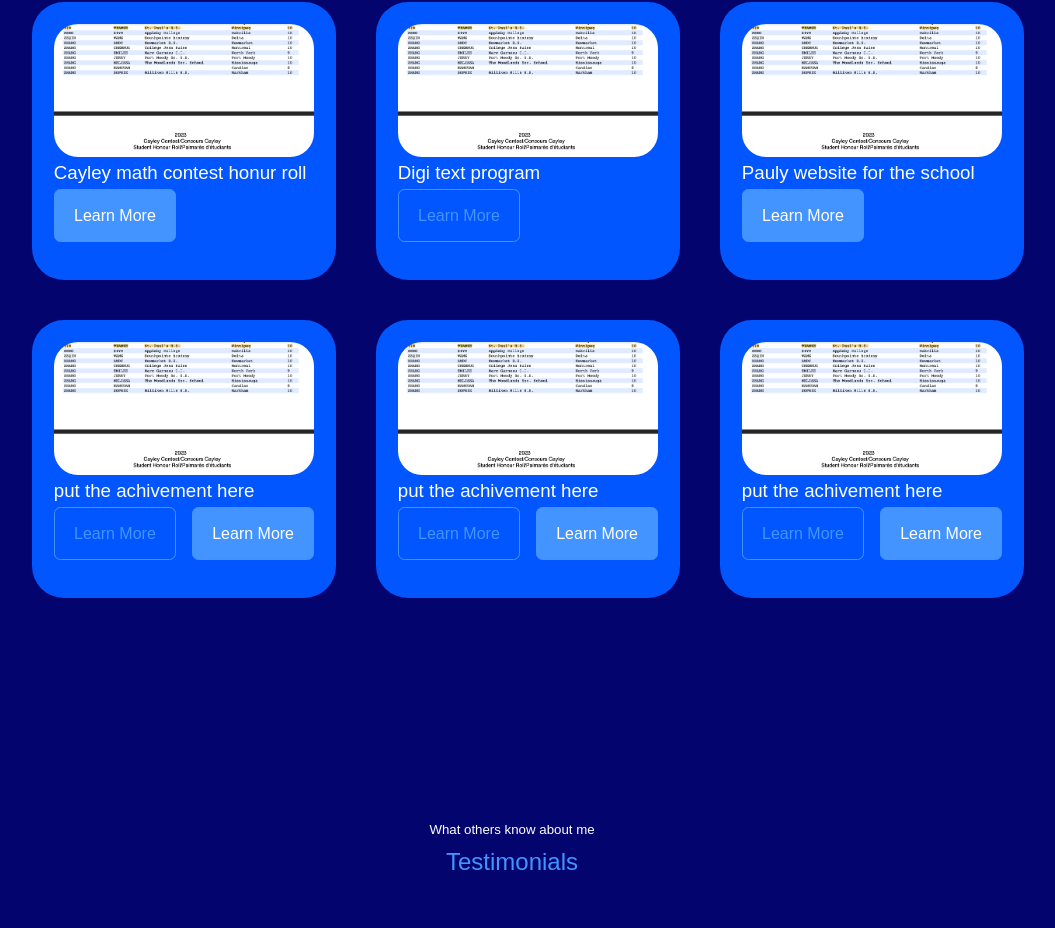
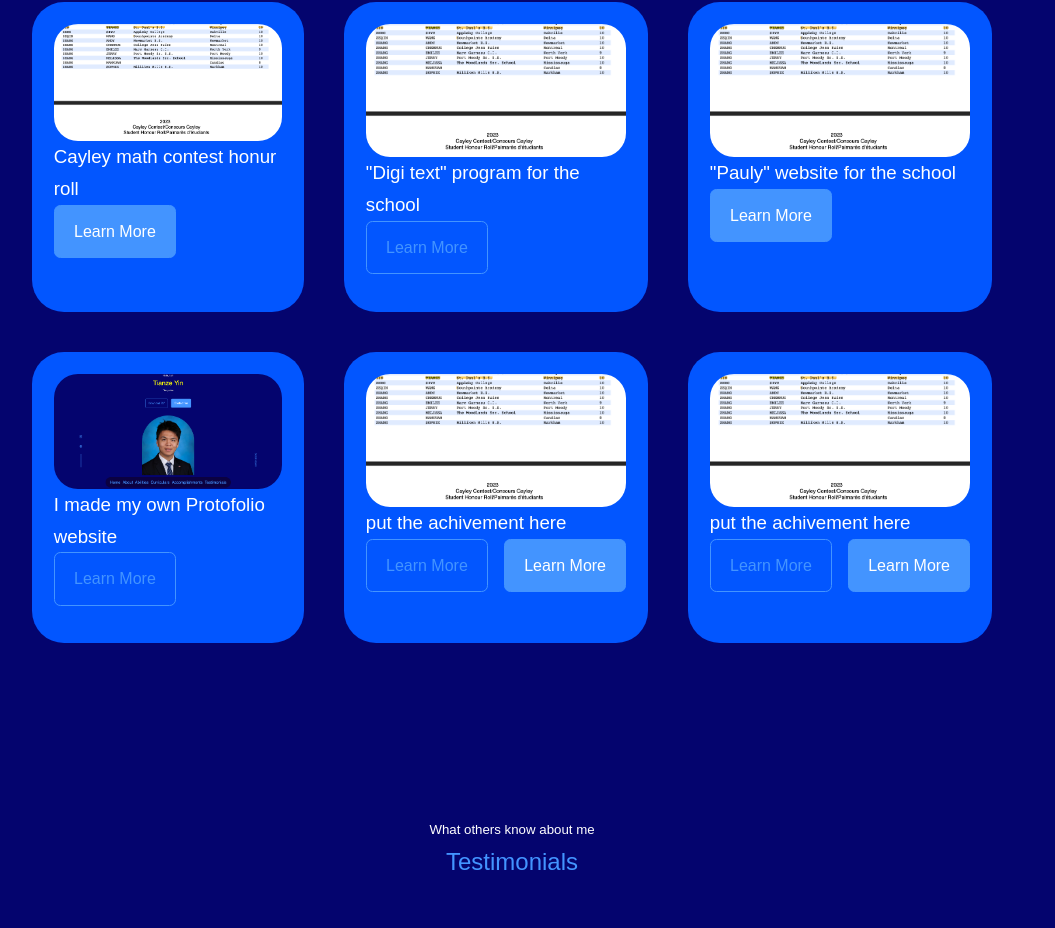
Before and after one commit to jAAckey1ove/Tianze-Yin, a React (Create React App) app: page / in a window 1280 px wide. Shown: the part 3821-4749 px from the top of the page, without its empty margins (128-1183 px from the left). Built offline with nearby package versions, Linux system fonts and the light colour scheme.

Commit message:
almost ready

```diff
--- a/src/components/portfolio/Portfolio.jsx
+++ b/src/components/portfolio/Portfolio.jsx
@@ -1,7 +1,7 @@
 import React from 'react'
 import './Portfolio.css'
 import img1 from '../../assets/Cayley honour roll.png'
-import img2 from '../../assets/JetEngine.avif'
+import img2 from '../../assets/myprotofolio.png'
 import img3 from '../../assets/JetEngine.avif'
 import img4 from '../../assets/JetEngine.avif'
 import img5 from '../../assets/JetEngine.avif'
@@ -28,7 +28,7 @@ const Portfolio = () => {
           <div className = 'portfolio__item-image'>
             <img src={img1} alt = ''/>
           </div>
-          <h3>Digi text program</h3>
+          <h3>"Digi text" program for the school</h3>
           <div className = 'portfolio__item-cta'>
           <a href = 'https://www.digitext.ca/#/' className = 'btn' target = '_blank'>Learn More</a>
           </div>
@@ -37,19 +37,18 @@ const Portfolio = () => {
           <div className = 'portfolio__item-image'>
             <img src={img1} alt = ''/>
           </div>
-          <h3>Pauly website for the school</h3>
+          <h3>"Pauly" website for the school</h3>
           <div className = 'portfolio__item-cta'>
             <a href = '' className = 'btn btn-primary' target = '_blank'>Learn More</a>
           </div>
         </article>
         <article className = 'portfolio__item'>
           <div className = 'portfolio__item-image'>
-            <img src={img1} alt = ''/>
+            <img src={img2} alt = ''/>
           </div>
-          <h3>put the achivement here</h3>
+          <h3>I made my own Protofolio website</h3>
           <div className = 'portfolio__item-cta'>
-            <a href = '' className = 'btn' target = '_blank'>Learn More</a>
-            <a href = '' className = 'btn btn-primary' target = '_blank'>Learn More</a>
+            <a href = 'https://github.com/tianzeyin/Tianze-Yin' className = 'btn' target = '_blank'>Learn More</a>
           </div>
         </article>
         <article className = 'portfolio__item'>
```
Also changed, not shown: src/assets/myprotofolio.png (added).
